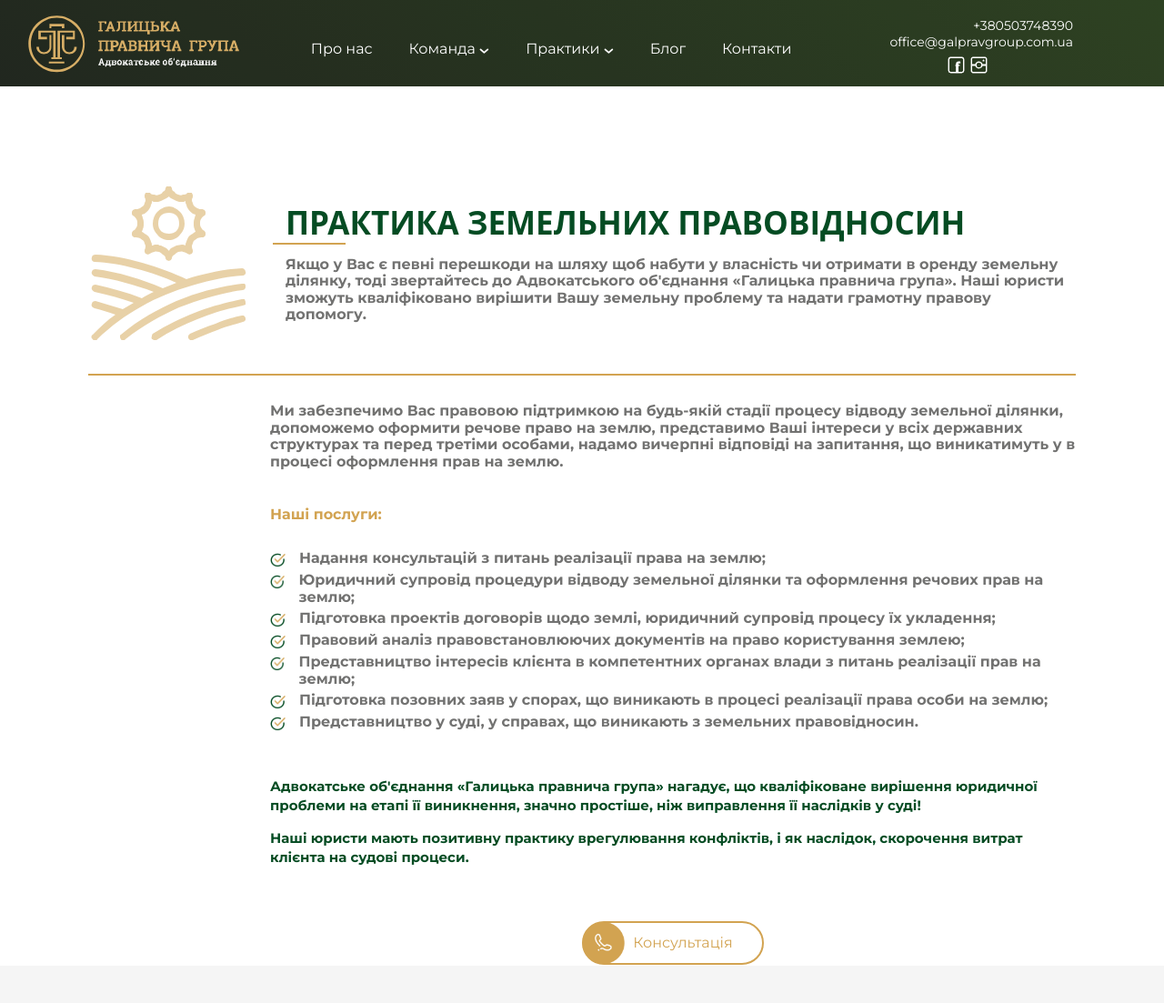
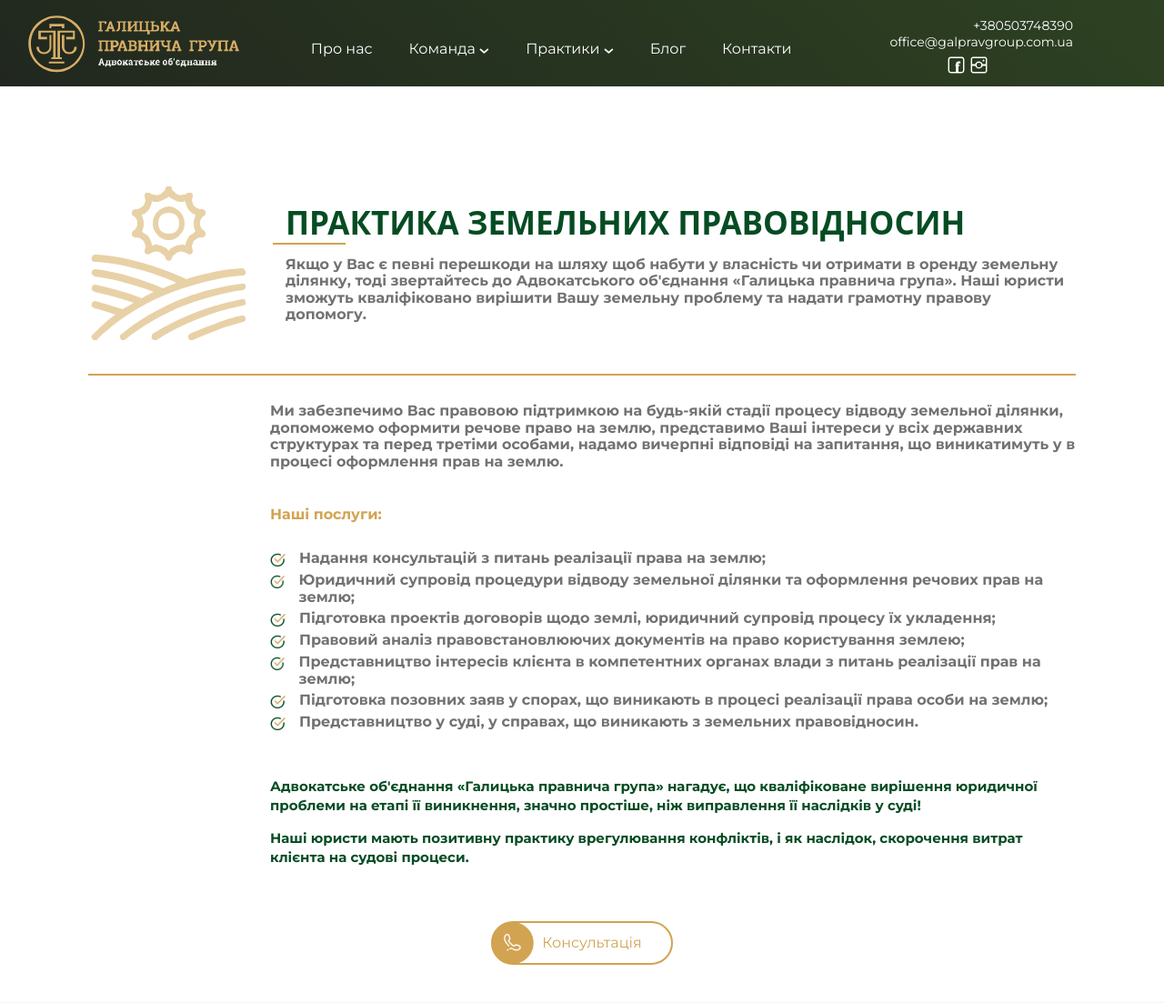
Before and after one commit to jurgeon018/old_gao, a Django app: page /practice/2/ in a window 1280 px wide. Shown: the top 1103 px of the page at 91% size. Run offline with Django 3.2, Linux system fonts and the light colour scheme; data comes from the database, SQL or seed files in the repository; some libraries are stand-ins or nearby versions.

Commit message:
пофіксив консультацію

```diff
--- a/static/css/style.css
+++ b/static/css/style.css
@@ -2060,7 +2060,8 @@
   width: 210px;
   margin: 0 auto;
   text-align: center;
-  margin-top: 60px; }
+  margin-top: 60px;
+  margin-bottom: 40px; }
 
 .btn-new-page {
   width: 200px;
--- a/static/scss/practise-header.scss
+++ b/static/scss/practise-header.scss
@@ -16,6 +16,7 @@
 	margin: 0 auto;
 	text-align: center;
 	margin-top: 60px;
+	margin-bottom: 40px;
 }
 .btn-new-page {
 	width: 200px;
--- a/templates/practices/practise-1.html
+++ b/templates/practices/practise-1.html
@@ -238,6 +238,8 @@
       Наші юристи мають позитивну практику врегулювання конфліктів, і як наслідок, скорочення витрат клієнта на судові процеси.
     </p>
   </div>
+
+</div>
 <div class="btn-wrap-fix">
   <a data-fancybox data-src="#modal-form" href="javascript:;">
     <div class="btn-new-page hvr-bounce-to-right">
@@ -246,6 +248,5 @@
     </div>
   </a>
 </div>
-</div>
 
 {% endblock content %}
--- a/templates/practices/practise-2.html
+++ b/templates/practices/practise-2.html
@@ -213,6 +213,8 @@
       Наші юристи мають позитивну практику врегулювання конфліктів, і як наслідок, скорочення витрат клієнта на судові процеси.
     </p>
   </div>
+
+</div>
 <div class="btn-wrap-fix">
   <a data-fancybox data-src="#modal-form" href="javascript:;">
     <div class="btn-new-page hvr-bounce-to-right">
@@ -221,6 +223,4 @@
     </div>
   </a>
 </div>
-</div>
-
 {% endblock content %}
--- a/templates/practices/practise-3.html
+++ b/templates/practices/practise-3.html
@@ -215,6 +215,8 @@
 
   </div>
 
+
+</div>
 <div class="btn-wrap-fix">
   <a data-fancybox data-src="#modal-form" href="javascript:;">
     <div class="btn-new-page hvr-bounce-to-right">
@@ -223,6 +225,5 @@
     </div>
   </a>
 </div>
-</div>
 
 {% endblock content %}
--- a/templates/practices/practise-4.html
+++ b/templates/practices/practise-4.html
@@ -213,6 +213,8 @@
 
   </div>
 
+
+</div>
 <div class="btn-wrap-fix">
   <a data-fancybox data-src="#modal-form" href="javascript:;">
     <div class="btn-new-page hvr-bounce-to-right">
@@ -221,6 +223,5 @@
     </div>
   </a>
 </div>
-</div>
 
 {% block content%}
--- a/templates/practices/practise-6.html
+++ b/templates/practices/practise-6.html
@@ -245,6 +245,8 @@
 
   </div>
 
+
+</div>
 <div class="btn-wrap-fix">
   <a data-fancybox data-src="#modal-form" href="javascript:;">
     <div class="btn-new-page hvr-bounce-to-right">
@@ -253,6 +255,5 @@
     </div>
   </a>
 </div>
-</div>
 
 {% endblock content %}
--- a/templates/practices/practise-7.html
+++ b/templates/practices/practise-7.html
@@ -243,6 +243,8 @@
     </div>
   </div>
 
+
+</div>
 <div class="btn-wrap-fix">
   <a data-fancybox data-src="#modal-form" href="javascript:;">
     <div class="btn-new-page hvr-bounce-to-right">
@@ -251,6 +253,4 @@
     </div>
   </a>
 </div>
-</div>
-
 {% endblock content %}
```
Also changed, not shown: 1 other file. Lines whose indentation alone changed are shown as unchanged.
